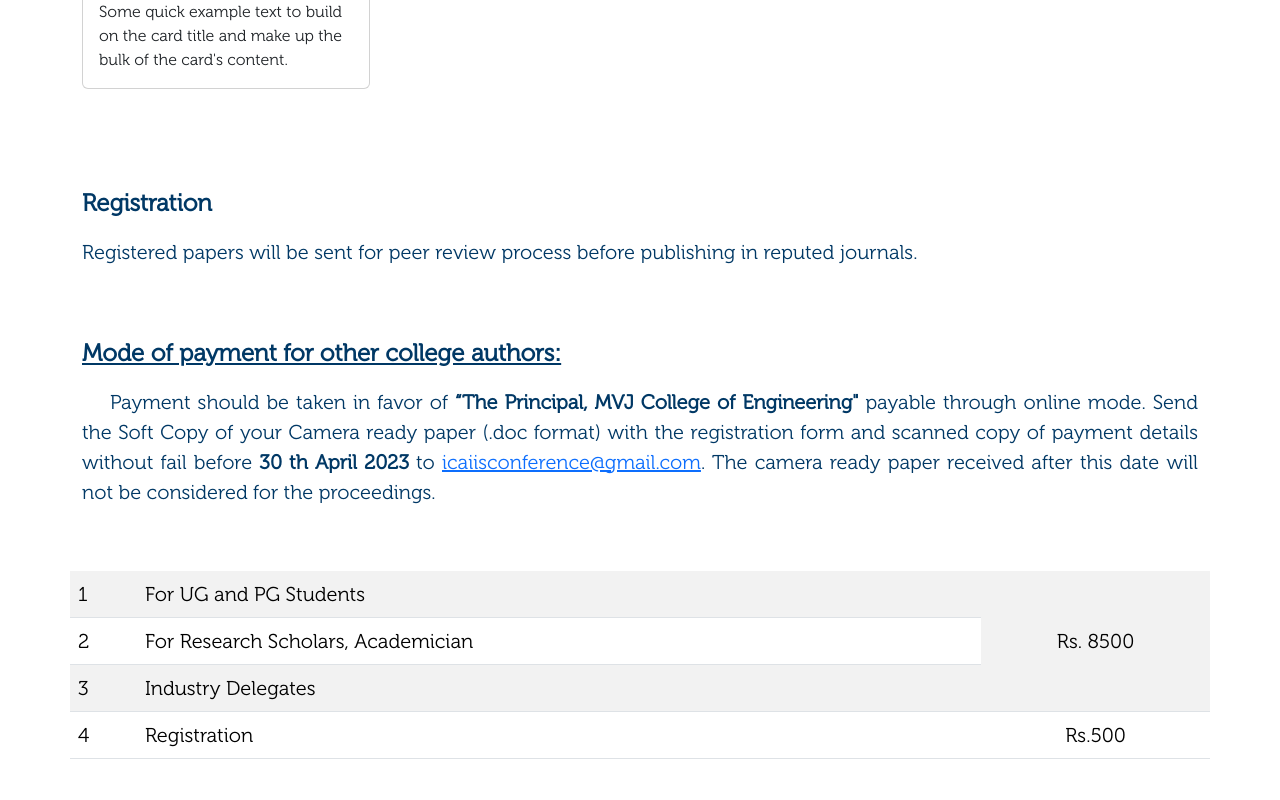
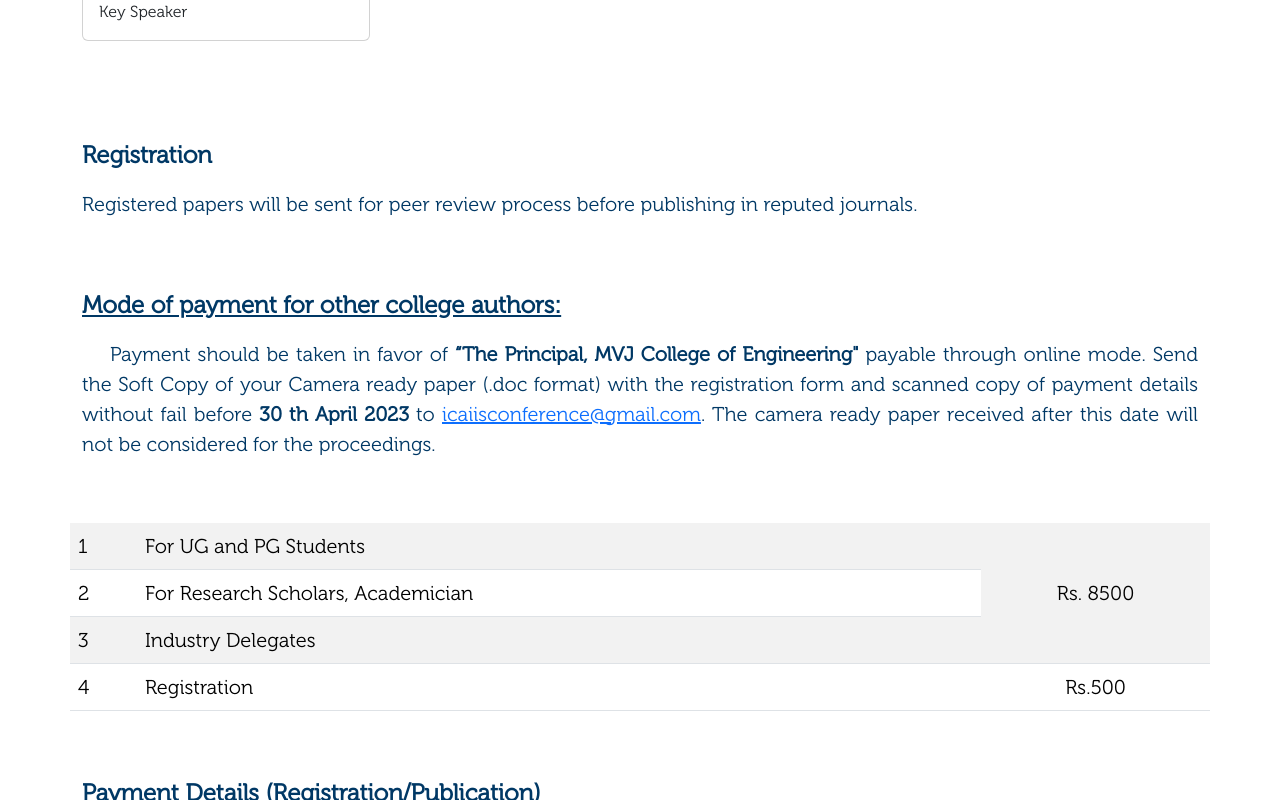
Before and after one commit to Abhi2003shek/MVJCE-FINAL, a plain HTML site: page MVJCE-FINAL/components/index.html in a window 1280 px wide. Shown: the part 3940-4740 px from the top of the page. Drawn offline with nearby package versions, Linux system fonts and the light colour scheme.

Commit message:
Update index.html

```diff
--- a/MVJCE-FINAL/components/index.html
+++ b/MVJCE-FINAL/components/index.html
@@ -186,7 +186,7 @@
             <div class="card" style="width: 18rem;">
                 <img src="../assets/" class="card-img-top" alt="...">
                 <div class="card-body">
-                  <p class="card-text">Some quick example text to build on the card title and make up the bulk of the card's content.</p>
+                  <p class="card-text">Key Speaker</p>
                 </div>
               </div>
         </div>
```
